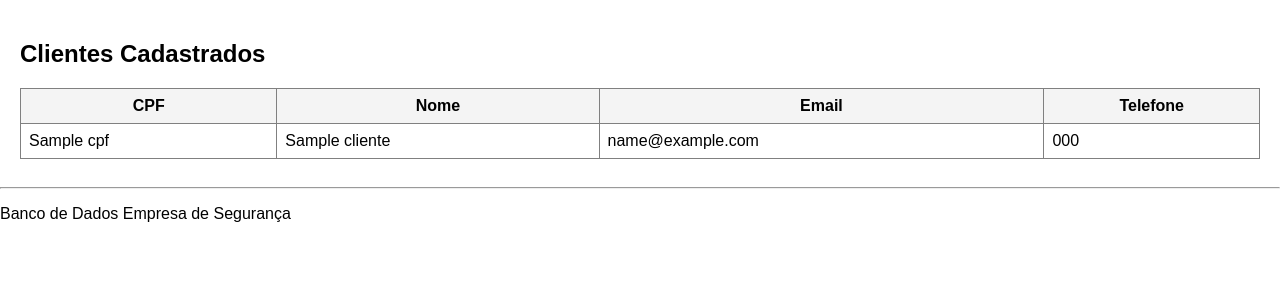
After one commit to Lei-di/prototipoBD, a PHP site: template views/cliente_lista.php in a window 1280 px wide. The commit adds this page. Shown: the top 300 px of the page. Run offline with PHP 8.4, Linux system fonts and the light colour scheme; the template is opened without the code that fills it: most values are stand-ins (such as "Sample title", 1, 10 or a date in 2020).

Commit message:
visualizar clientes

```diff
--- a/index.php
+++ b/index.php
@@ -71,6 +71,12 @@ switch ($action) {
         $controller = new ClienteController($db_conn);
         $controller->registrarCliente();
         break;
+    // --- ROTA ADICIONADA ---
+    case 'listarClientes':
+        $controller = new ClienteController($db_conn);
+        $controller->listarClientes();
+        break;
+    // --- FIM DA ADIÇÃO ---
 
     // Rotas de Usuário
     case 'usuarioForm':
--- /dev/null
+++ b/views/cliente_lista.php
@@ -0,0 +1,37 @@
+<?php
+// views/cliente_lista.php
+?>
+
+<h2>Clientes Cadastrados</h2>
+
+<table border="1" style="width: 100%; border-collapse: collapse;">
+    <thead>
+        <tr style="background: #f4f4f4;">
+            <th style="padding: 8px;">CPF</th>
+            <th style="padding: 8px;">Nome</th>
+            <th style="padding: 8px;">Email</th>
+            <th style="padding: 8px;">Telefone</th>
+        </tr>
+    </thead>
+    <tbody>
+        <?php
+        // Esta variável $clientes é definida pelo Controller
+        if ($clientes && count($clientes) > 0) {
+            foreach ($clientes as $cliente) {
+                echo "<tr>";
+                // --- CORREÇÃO AQUI ---
+                // Removemos a célula que exibia o $cliente['id']
+                echo "<td style='padding: 8px;'>" . htmlspecialchars($cliente['cpf']) . "</td>";
+                echo "<td style='padding: 8px;'>" . htmlspecialchars($cliente['nome_cliente']) . "</td>";
+                echo "<td style='padding: 8px;'>" . htmlspecialchars($cliente['email']) . "</td>";
+                echo "<td style='padding: 8px;'>" . htmlspecialchars($cliente['telefone']) . "</td>";
+                echo "</tr>";
+            }
+        } else {
+            // --- CORREÇÃO AQUI ---
+            // Ajustamos o colspan de 5 para 4
+            echo "<tr><td colspan='4' style='padding: 8px; text-align: center;'>Nenhum cliente cadastrado.</td></tr>";
+        }
+        ?>
+    </tbody>
+</table>
--- a/views/layouts/header.php
+++ b/views/layouts/header.php
@@ -35,9 +35,10 @@
                 <a href="index.php?action=movimentarEstoqueForm">Movimentar Estoque</a> |
             <?php endif; ?>
 
-            <?php // Perfil 3 (Operador) e 4 (Controlador) NÃO PODEM cadastrar cliente
+            <?php // Perfil 3 (Operador) e 4 (Controlador) NÃO PODEM
             if ($perfil != 3 && $perfil != 4): ?>
                 <a href="index.php?action=clienteForm">Cadastrar Cliente</a> |
+                <a href="index.php?action=listarClientes">Visualizar Clientes</a> |
             <?php endif; ?>
 
             <?php // Apenas Perfil 1 (Admin) PODE cadastrar usuário
```
Also changed, not shown: controllers/ClienteController.php (+23 -0 lines), models/Cliente.php (+26 -5 lines).
